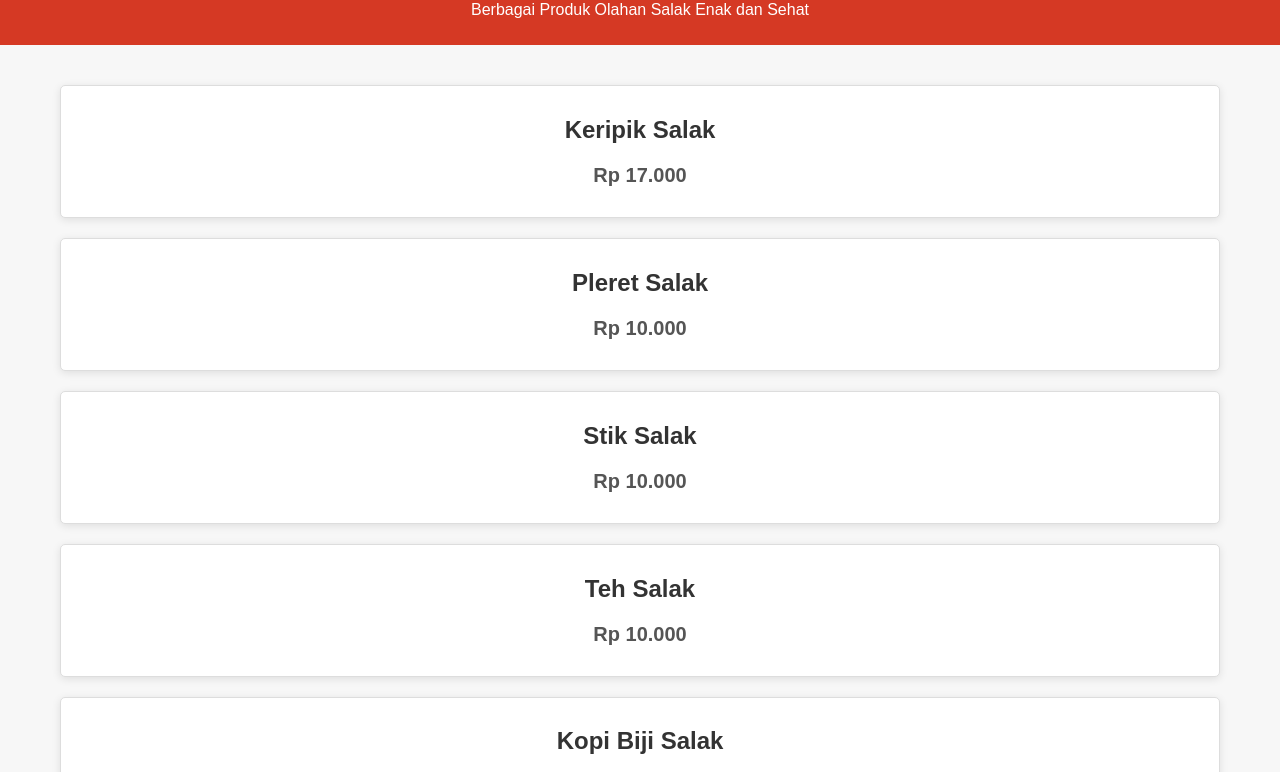
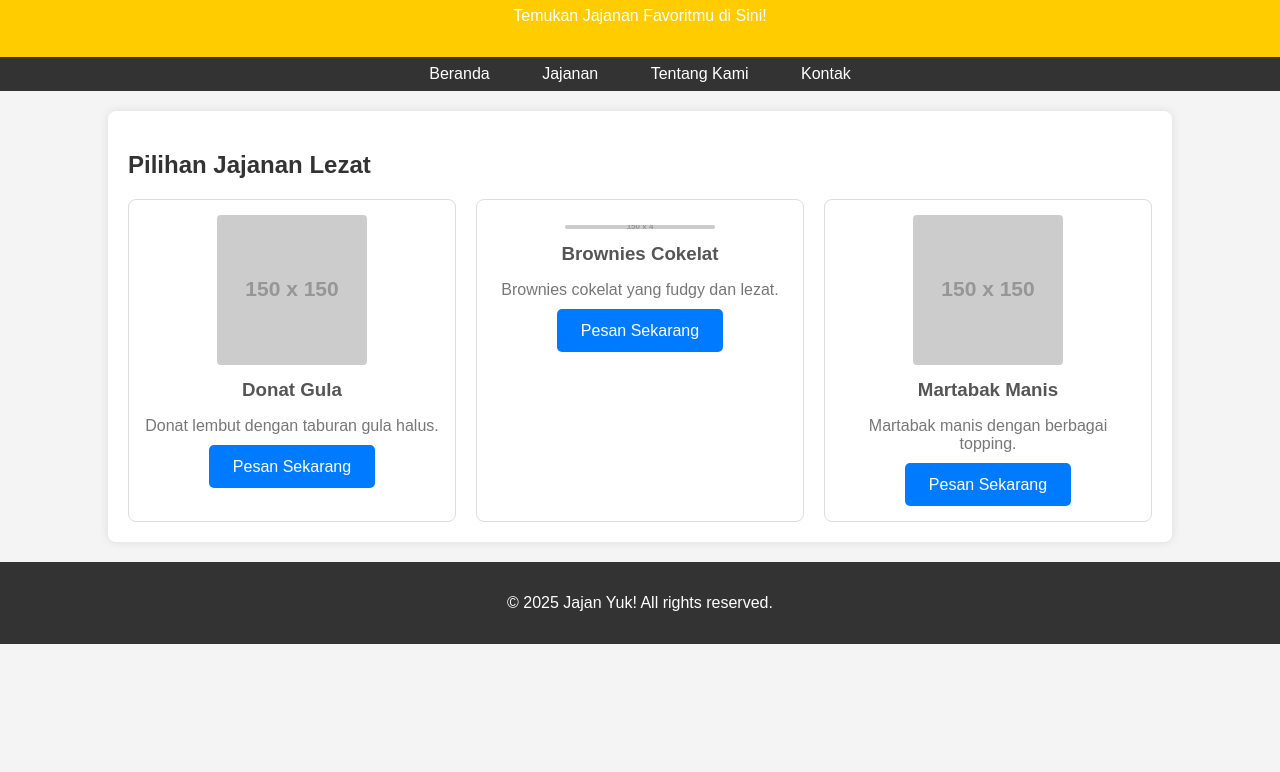
Before and after one commit to edoandrara/artworksk3n, a plain HTML site: page index.html in a window 1280 px wide. Shown: the part 89-861 px from the top of the page. After the commit the page ends 800 px from the top, so only its background shows below. Drawn offline with Linux system fonts and the light colour scheme; placeholder pictures from the web are drawn by us.

Commit message:
Update index.html

```diff
--- a/index.html
+++ b/index.html
@@ -3,83 +3,143 @@
 <head>
     <meta charset="UTF-8">
     <meta name="viewport" content="width=device-width, initial-scale=1.0">
-    <title>Toko Keripik Salak</title>
-    <link rel="stylesheet" href="styles.css">
+    <title>Jajan Yuk!</title>
     <style>
         body {
-            font-family: Arial, sans-serif;
+            font-family: sans-serif;
             margin: 0;
-            padding: 0;
-            background-color: #f7f7f7;
+            background-color: #f4f4f4;
+            color: #333;
         }
+
         header {
-            background-color: #D53924;
+            background-color: #ffcc00; /* Warna kuning cerah */
             color: white;
-            padding: 10px 20px;
+            padding: 1em 0;
             text-align: center;
         }
+
+        nav {
+            background-color: #333;
+            color: white;
+            padding: 0.5em 0;
+            text-align: center;
+        }
+
+        nav a {
+            color: white;
+            text-decoration: none;
+            padding: 0.5em 1em;
+            margin: 0 0.5em;
+        }
+
         .container {
-            max-width: 1200px;
-            margin: auto;
+            width: 80%;
+            margin: 20px auto;
+            background-color: white;
             padding: 20px;
+            border-radius: 8px;
+            box-shadow: 0 0 10px rgba(0, 0, 0, 0.1);
         }
-        .product {
+
+        .product-grid {
+            display: grid;
+            grid-template-columns: repeat(auto-fit, minmax(250px, 1fr));
+            gap: 20px;
+            margin-top: 20px;
+        }
+
+        .product-card {
             border: 1px solid #ddd;
-            border-radius: 5px;
-            padding: 10px;
-            margin: 20px;
-            background-color: white;
+            border-radius: 8px;
+            padding: 15px;
             text-align: center;
-            box-shadow: 0 2px 8px rgba(0, 0, 0, 0.1);
         }
-        .product h2 {
-            font-size: 24px;
-            color: #333;
+
+        .product-card img {
+            max-width: 100%;
+            height: auto;
+            border-radius: 4px;
         }
-        .product p {
-            font-size: 20px;
+
+        .product-card h3 {
+            margin-top: 10px;
+            margin-bottom: 5px;
             color: #555;
         }
-        .price {
-            font-weight: bold;
-            color: #D53924;
-            font-size: 24px;
+
+        .product-card p {
+            color: #777;
+            margin-bottom: 10px;
+        }
+
+        .buy-button {
+            background-color: #007bff; /* Warna biru cerah */
+            color: white;
+            border: none;
+            padding: 0.8em 1.5em;
+            border-radius: 5px;
+            cursor: pointer;
+            text-decoration: none;
+            display: inline-block;
+        }
+
+        .buy-button:hover {
+            background-color: #0056b3;
+        }
+
+        footer {
+            text-align: center;
+            padding: 1em 0;
+            background-color: #333;
+            color: white;
+            position: sticky;
+            bottom: 0;
+            width: 100%;
         }
     </style>
 </head>
 <body>
+    <header>
+        <h1>Selamat Datang di Jajan Yuk!</h1>
+        <p>Temukan Jajanan Favoritmu di Sini!</p>
+    </header>
 
-<header>
-    <h1>Toko Keripik Salak</h1>
-    <p>Berbagai Produk Olahan Salak Enak dan Sehat</p>
-</header>
+    <nav>
+        <a href="#">Beranda</a>
+        <a href="#jajanan">Jajanan</a>
+        <a href="#">Tentang Kami</a>
+        <a href="#">Kontak</a>
+    </nav>
 
-<div class="container">
-    <div class="product">
-        <h2>Keripik Salak</h2>
-        <p class="price">Rp 17.000</p>
+    <div class="container">
+        <section id="jajanan">
+            <h2>Pilihan Jajanan Lezat</h2>
+            <div class="product-grid">
+                <div class="product-card">
+                    <img src="https://via.placeholder.com/150/FFC107/000000?Text=Donat" alt="Donat">
+                    <h3>Donat Gula</h3>
+                    <p>Donat lembut dengan taburan gula halus.</p>
+                    <a href="#" class="buy-button">Pesan Sekarang</a>
+                </div>
+                <div class="product-card">
+                    <img src="https://via.placeholder.com/150/4CAF50/FFFFFF?Text=Brownies" alt="Brownies">
+                    <h3>Brownies Cokelat</h3>
+                    <p>Brownies cokelat yang fudgy dan lezat.</p>
+                    <a href="#" class="buy-button">Pesan Sekarang</a>
+                </div>
+                <div class="product-card">
+                    <img src="https://via.placeholder.com/150/F44336/FFFFFF?Text=Martabak" alt="Martabak">
+                    <h3>Martabak Manis</h3>
+                    <p>Martabak manis dengan berbagai topping.</p>
+                    <a href="#" class="buy-button">Pesan Sekarang</a>
+                </div>
+                </div>
+        </section>
     </div>
-    <div class="product">
-        <h2>Pleret Salak</h2>
-        <p class="price">Rp 10.000</p>
-    </div>
-    <div class="product">
-        <h2>Stik Salak</h2>
-        <p class="price">Rp 10.000</p>
-    </div>
-    <div class="product">
-        <h2>Teh Salak</h2>
-        <p class="price">Rp 10.000</p>
-    </div>
-    <div class="product">
-        <h2>Kopi Biji Salak</h2>
-        <p class="price">Rp 10.000</p>
-    </div>
-    <div class="product">
-        <h2>Sirup Salak</h2>
-        <p class="price">Rp 20.000 /botol</p>
-    </div>
-</div>
 
+    <footer>
+        <p>&copy; 2025 Jajan Yuk! All rights reserved.</p>
+    </footer>
 </body>
 </html>
```
